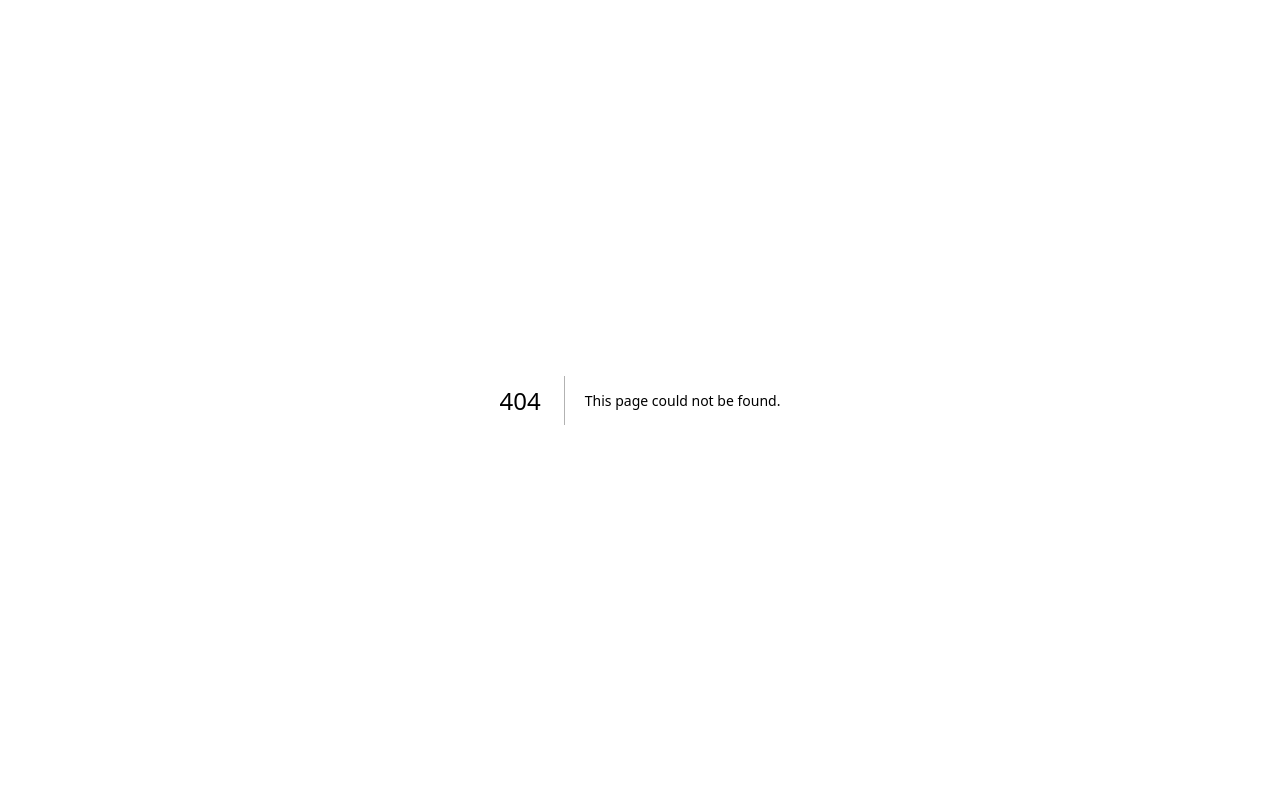
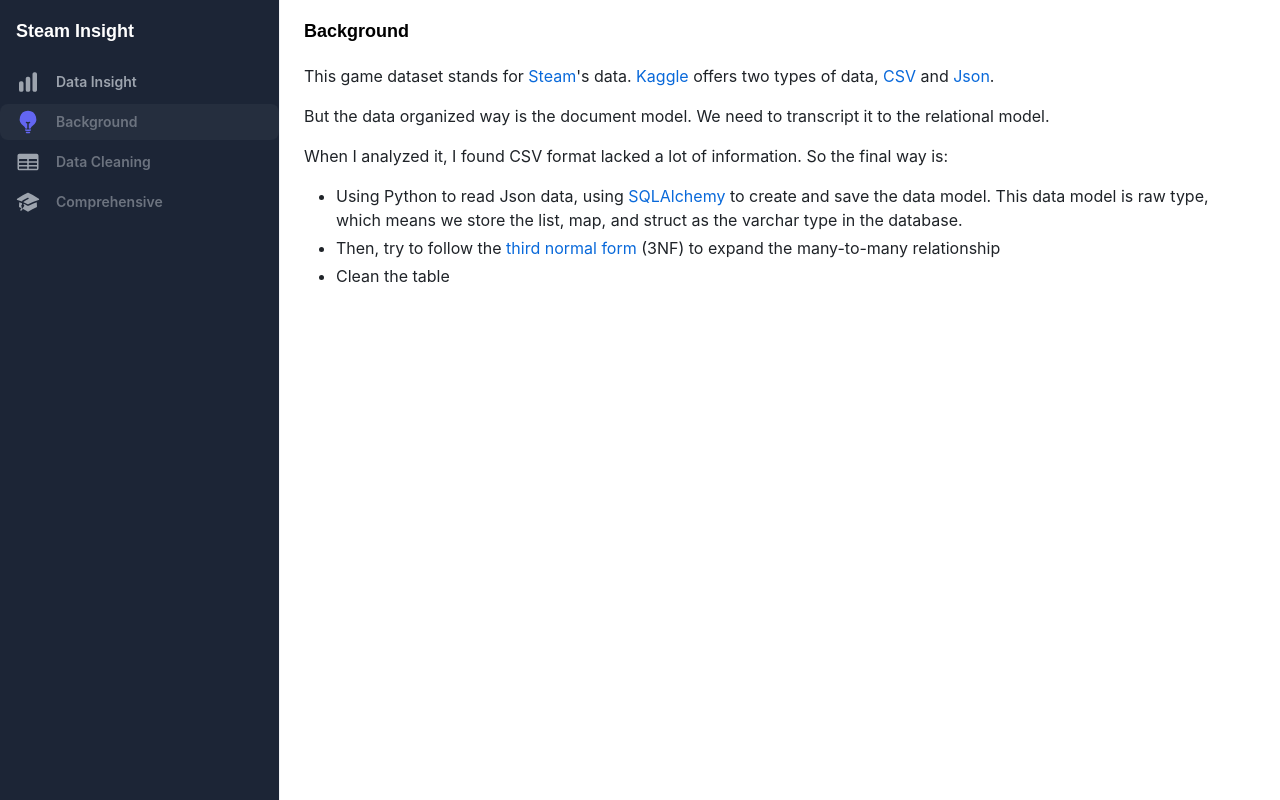
Before and after one commit to pingcap/steam-insight-template, a Next.js app: page /background in a window 1280 px wide. Before the commit this address had no page. Built offline with nearby package versions, Linux system fonts and the light colour scheme.

Commit message:
support mdx

```diff
--- a/next.config.js
+++ b/next.config.js
@@ -1,6 +1,23 @@
+const withMDX = require("@next/mdx")({
+  extension: /\.mdx?$/,
+  options: {
+    // If you use remark-gfm, you'll need to use next.config.mjs
+    // as the package is ESM only
+    // https://github.com/remarkjs/remark-gfm#install
+    remarkPlugins: [],
+    rehypePlugins: [],
+    // If you use `MDXProvider`, uncomment the following line.
+    // providerImportSource: "@mdx-js/react",
+  },
+});
+
 /** @type {import('next').NextConfig} */
 const nextConfig = {
+  // Configure pageExtensions to include md and mdx
+  pageExtensions: ["ts", "tsx", "js", "jsx", "md", "mdx"],
+  // Optionally, add any other Next.js config below
   reactStrictMode: true,
-}
+};
 
-module.exports = nextConfig
+// Merge MDX config with Next.js config
+module.exports = withMDX(nextConfig);
--- a/package.json
+++ b/package.json
@@ -14,15 +14,19 @@
     "@emotion/styled": "^11.10.6",
     "@fontsource/roboto": "^4.5.8",
     "@heroicons/react": "^2.0.16",
+    "@mdx-js/loader": "^2.3.0",
+    "@mdx-js/react": "^2.3.0",
     "@mui/icons-material": "^5.11.11",
     "@mui/lab": "^5.0.0-alpha.121",
     "@mui/material": "^5.11.11",
     "@mui/styled-engine-sc": "^5.11.11",
+    "@next/mdx": "^13.2.3",
     "@types/node": "18.14.6",
     "@types/react": "18.0.28",
     "@types/react-dom": "18.0.11",
     "eslint": "8.35.0",
     "eslint-config-next": "13.2.3",
+    "github-markdown-css": "^5.2.0",
     "next": "13.2.3",
     "pino": "^8.11.0",
     "react": "18.2.0",
--- /dev/null
+++ b/src/components/Layout/MarkdownContainer.tsx
@@ -0,0 +1,18 @@
+import * as React from "react";
+import { Box } from "@mui/material";
+
+import "github-markdown-css";
+
+export interface MarkdownContainerProps {
+  children: React.ReactNode;
+}
+
+export default function MarkdownContainer(props: MarkdownContainerProps) {
+  const { children } = props;
+
+  return (
+    <Box component="div" className="markdown-body" id="markdown-body">
+      {children}
+    </Box>
+  );
+}
--- a/src/components/Layout/index.tsx
+++ b/src/components/Layout/index.tsx
@@ -15,15 +15,17 @@ import { alpha } from "@mui/material/styles";
 import Header, { HeaderProps } from "@/components/Layout/Header";
 import SEO from "@/components/Layout/SEO";
 import LeftNav, { LeftNavBtn } from "@/components/Layout/LeftNav";
+import MarkdownContainer from "@/components/Layout/MarkdownContainer";
 import { TOP_NAV_HEIGHT, SIDE_NAV_WIDTH } from "@/utils/constants";
 
 export interface LayoutProps {
   children: React.ReactNode;
   headerProps?: HeaderProps;
+  markdown?: boolean;
 }
 
 export default function Layout(props: LayoutProps) {
-  const { headerProps } = props;
+  const { headerProps, markdown } = props;
 
   const [leftNavOpen, setLeftNavOpen] = React.useState(false);
 
@@ -66,11 +68,15 @@ export default function Layout(props: LayoutProps) {
         <Container
           sx={
             {
-              // minHeight: `calc(100vh - ${TOP_NAV_HEIGHT}px)`,
+              minHeight: `calc(100vh - ${TOP_NAV_HEIGHT * 2}px)`,
             }
           }
         >
-          {props.children}
+          {markdown ? (
+            <MarkdownContainer>{props.children}</MarkdownContainer>
+          ) : (
+            <>{props.children}</>
+          )}
         </Container>
       </Box>
     </>
--- /dev/null
+++ b/src/pages/background.mdx
@@ -0,0 +1,22 @@
+import Layout from "@/components/Layout";
+
+This game dataset stands for [Steam](https://store.steampowered.com/)'s data. [Kaggle](https://www.kaggle.com/datasets/fronkongames/steam-games-dataset) offers two types of data, [CSV](https://www.kaggle.com/datasets/fronkongames/steam-games-dataset?select=games.csv) and [Json](https://www.kaggle.com/datasets/fronkongames/steam-games-dataset?select=games.json).
+
+But the data organized way is the document model. We need to transcript it to the relational model.
+
+When I analyzed it, I found CSV format lacked a lot of information. So the final way is:
+
+- Using Python to read Json data, using [SQLAlchemy](https://docs.sqlalchemy.org/en/14/core/type_basics.html) to create and save the data model. This data model is raw type, which means we store the list, map, and struct as the varchar type in the database.
+- Then, try to follow the [third normal form](https://en.wikipedia.org/wiki/Third_normal_form) (3NF) to expand the many-to-many relationship
+- Clean the table
+
+export default ({ children }) => (
+  <Layout
+    headerProps={{
+      title: "Background",
+    }}
+    markdown
+  >
+    {children}
+  </Layout>
+);
```
Also changed, not shown: 1 other file (tests, documents, lock files or other folders).
